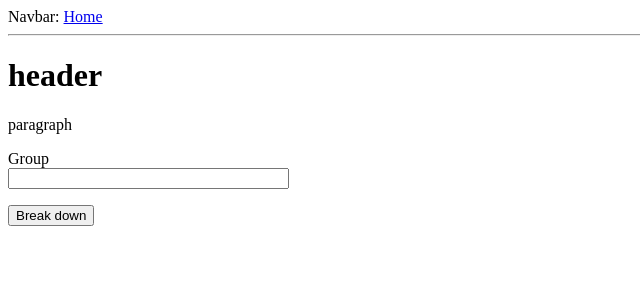
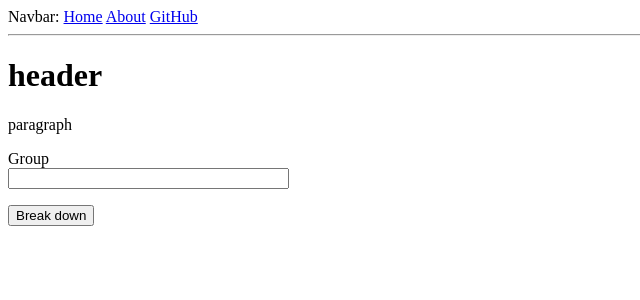
Before and after one commit to lauralopezcruz/Magnus_Breakdown, a Flask app: page / in a window 1280 px wide. Shown: the top 300 px of the page, without its empty margins (0-640 px from the left). Run offline with Flask 2, Linux system fonts and the light colour scheme.

Commit message:
Add mostly blank About page and add it and github page to navbar

```diff
--- a/webapp/app/routes.py
+++ b/webapp/app/routes.py
@@ -9,3 +9,7 @@ def index():
     if form.validate_on_submit():
         return render_template('index.html', form=form, input=form.group.data)
     return render_template('index.html', form=form)
+
+@app.route('/about')
+def about():
+    return render_template('about.html')
--- a/webapp/app/templates/base.html
+++ b/webapp/app/templates/base.html
@@ -6,6 +6,8 @@
     <div>
       Navbar:
       <a href="{{ url_for('index') }}">Home</a>
+      <a href="{{ url_for('about') }}">About</a>
+      <a href="https://github.com/lauralopezcruz/Magnus_Breakdown">GitHub</a>
     </div>
     <hr>
     {% block content %}{% endblock %}
```
Also changed, not shown: webapp/app/templates/about.html (added, +7 -0 lines).
